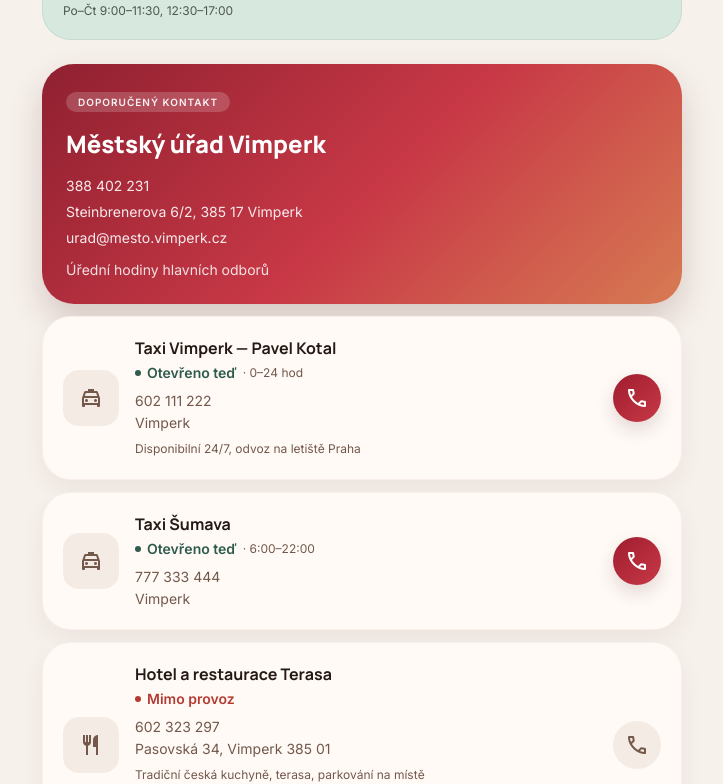
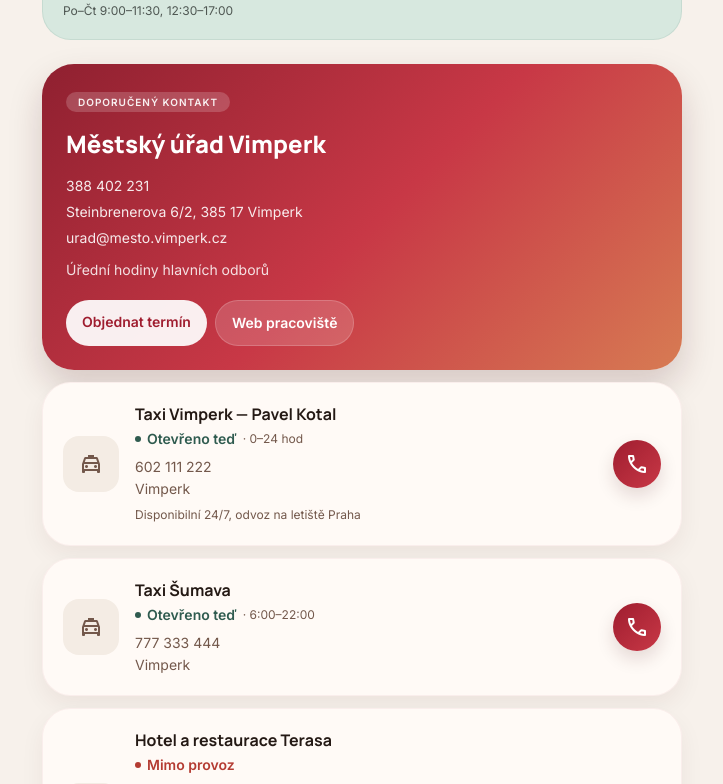
Before and after one commit to martinkubasek90-boop/vimperak, a Next.js app: page /kontakty in a window 1280 px wide. Shown: the part 997-1781 px from the top of the page, without its empty margins (278-1001 px from the left). Built offline with nearby package versions, Linux system fonts and the light colour scheme.

Commit message:
Add online appointment CTA to city contacts

```diff
--- a/app/kontakty/page.tsx
+++ b/app/kontakty/page.tsx
@@ -252,6 +252,43 @@
                 {featured.email && <div>{featured.email}</div>}
               </div>
               {featured.note && <p className="mt-3 text-sm text-white/85">{featured.note}</p>}
+              {(featured.appointmentUrl || featured.website || featured.sourceUrl) && (
+                <div className="mt-5 flex flex-wrap gap-2">
+                  {featured.appointmentUrl && (
+                    <a
+                      href={featured.appointmentUrl}
+                      target="_blank"
+                      rel="noreferrer"
+                      className="rounded-full px-4 py-3 text-sm font-bold"
+                      style={{ background: "rgba(255,255,255,0.92)", color: "var(--primary)" }}
+                    >
+                      {featured.appointmentLabel ?? "Objednat termín online"}
+                    </a>
+                  )}
+                  {featured.website && (
+                    <a
+                      href={featured.website}
+                      target="_blank"
+                      rel="noreferrer"
+                      className="rounded-full px-4 py-3 text-sm font-bold"
+                      style={{ background: "rgba(255,255,255,0.16)", color: "white", border: "1px solid rgba(255,255,255,0.18)" }}
+                    >
+                      Web pracoviště
+                    </a>
+                  )}
+                  {!featured.website && featured.sourceUrl && featured.category === "město" && (
+                    <a
+                      href={featured.sourceUrl}
+                      target="_blank"
+                      rel="noreferrer"
+                      className="rounded-full px-4 py-3 text-sm font-bold"
+                      style={{ background: "rgba(255,255,255,0.16)", color: "white", border: "1px solid rgba(255,255,255,0.18)" }}
+                    >
+                      Detail odboru
+                    </a>
+                  )}
+                </div>
+              )}
             </div>
           )}
 
```
